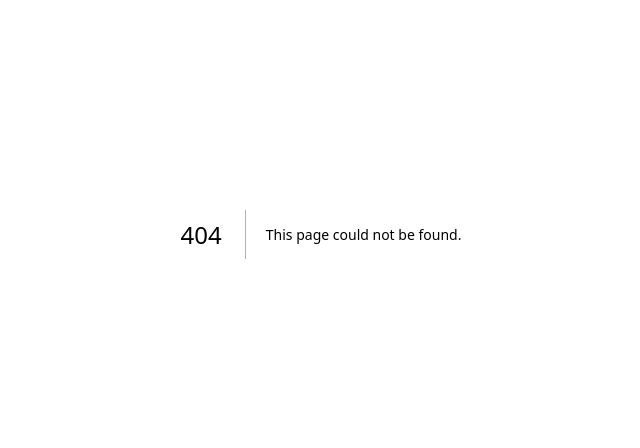
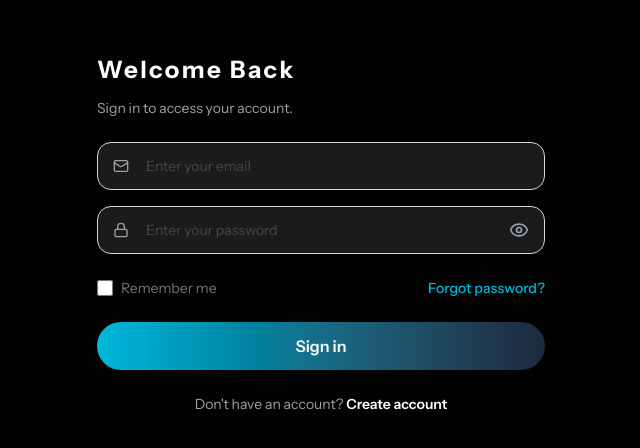
Before and after one commit to Missfavis-coder/PayAza, a Next.js app: page /auth/login in a window 1280 px wide. Before the commit this address had no page. Shown: the part 166-614 px from the top of the page, without its empty margins (319-959 px from the left). Built offline with nearby package versions, Linux system fonts and the light colour scheme; no server answers.

Commit message:
integrated the auth apis

```diff
--- /dev/null
+++ b/app/auth/login/page.tsx
@@ -0,0 +1,179 @@
+"use client";
+
+import { useState } from "react";
+import { Mail, Lock, EyeOff, Eye } from "lucide-react";
+import { useRouter } from "next/navigation";
+import Link from "next/link";
+import { toast } from "sonner";
+import { useAuth } from "@/lib/hooks/use-auth";
+
+
+type InputChangeEvent = React.ChangeEvent<HTMLInputElement>;
+
+export const dynamic = "force-dynamic";
+
+export default function SigninPage() {
+  const router = useRouter();
+  const { loginAsync, isLoggingIn } = useAuth();
+
+  const [payload, setPayload] = useState({
+    email: "",
+    password: "",
+  });
+
+  const [showPassword, setShowPassword] = useState(false);
+  const [rememberMe, setRememberMe] = useState(false);
+  const [error, setError] = useState<string | null>(null);
+
+  function handleOnChange(e: InputChangeEvent) {
+    const { name, value } = e.target;
+    setPayload(prev => ({
+      ...prev,
+      [name]: value,
+    }));
+    // Clear error when user starts typing
+    if (error) setError(null);
+  }
+
+  const handleSubmit = async (e: React.FormEvent) => {
+    e.preventDefault();
+
+    // Validation
+    if (!payload.email || !payload.password) {
+      setError("Please fill in all fields");
+      toast.error("Please fill in all fields");
+      return;
+    }
+
+    // Email validation
+    const emailRegex = /^[^\s@]+@[^\s@]+\.[^\s@]+$/;
+    if (!emailRegex.test(payload.email)) {
+      setError("Please enter a valid email address");
+      toast.error("Please enter a valid email address");
+      return;
+    }
+
+    try {
+      await loginAsync({
+        email: payload.email,
+        password: payload.password
+      });
+    } catch (err: any) {
+      setError(err?.message || "Login failed");
+    }
+  };
+
+  return (
+    <div className="flex min-h-screen">
+      <div className="w-full flex items-center justify-center p-6 lg:p-8 pt-24">
+        <div className="w-full max-w-md relative">
+
+          {/* Header */}
+          <div className="mb-6 relative">
+            <h1 className="text-2xl font-bold tracking-widest text-white mb-3">
+              Welcome Back
+            </h1>
+            <p className="text-neutral-400 text-sm">
+              Sign in to access your account.
+            </p>
+          </div>
+
+          {/* Error Alert */}
+          {error && (
+            <div className="mb-4 p-3 rounded-lg bg-red-500/10 border border-red-500/50 text-red-400 text-sm">
+              {error}
+            </div>
+          )}
+
+          {/* Sign In Form */}
+          <form onSubmit={handleSubmit} className="space-y-6 mb-6" autoComplete="off">
+            <div className="space-y-4">
+
+              <div>
+                <div className="relative group">
+                  <input
+                    name="email"
+                    type="email"
+                    value={payload.email}
+                    onChange={handleOnChange}
+                    placeholder="Enter your email"
+                    className="h-12 pl-12 pr-4 w-full rounded-xl border border-gray-300 dark:border-neutral-700 text-neutral-500 dark:text-white text-sm outline-none focus:ring-1 focus:border-none focus:ring-cyan-500 transition-all duration-200 bg-white/10"
+                    autoComplete="off"
+                    required
+                  />
+                  <Mail className="w-4 h-4 absolute left-4 top-1/2 -translate-y-1/2 text-neutral-400 group-focus-within:text-cyan-500 transition-colors" />
+                </div>
+              </div>
+
+              <div>
+                <div className="relative group">
+                  <Lock className="w-4 h-4 absolute left-4 top-1/2 -translate-y-1/2 text-neutral-400 group-focus-within:text-cyan-500 transition-colors" />
+                  <input
+                    name="password"
+                    type={showPassword ? "text" : "password"}
+                    value={payload.password}
+                    onChange={handleOnChange}
+                    placeholder="Enter your password"
+                    className="h-12 pl-12 pr-12 w-full rounded-xl border border-gray-300 dark:border-neutral-700 text-gray-500 dark:text-white text-sm outline-none focus:ring-1 focus:ring-cyan-500 focus:border-none transition-all duration-200 bg-white/10"
+                    autoComplete="off"
+                    required
+                  />
+                  <button
+                    type="button"
+                    onClick={() => setShowPassword(!showPassword)}
+                    className="absolute right-4 top-1/2 -translate-y-1/2 text-gray-400 hover:text-gray-600 transition-colors"
+                  >
+                    {showPassword ? <EyeOff className="w-5 h-5" /> : <Eye className="w-5 h-5" />}
+                  </button>
+                </div>
+              </div>
+
+            </div>
+
+            <div className="flex items-center justify-between text-sm">
+              <label className="flex items-center space-x-2 cursor-pointer">
+                <input
+                  type="checkbox"
+                  checked={rememberMe}
+                  onChange={(e) => setRememberMe(e.target.checked)}
+                  className="w-4 h-4"
+                  autoComplete="off"
+                />
+                <span className="text-gray-500 dark:text-neutral-400">Remember me</span>
+              </label>
+              <Link href="/forgot-password" className="text-cyan-500 hover:text-cyan-400 font-medium transition-colors">
+                Forgot password?
+              </Link>
+            </div>
+
+            <button
+              type="submit"
+              className="w-full h-12 flex items-center justify-center bg-gradient-to-r from-cyan-500 to-slate-800 hover:opacity-90 text-white font-semibold rounded-full transition-all duration-200 transform hover:scale-[1.02] active:scale-[0.98] cursor-pointer disabled:opacity-50 disabled:cursor-not-allowed"
+              disabled={isLoggingIn}
+            >
+              {isLoggingIn ? (
+                <div className="flex items-center gap-2">
+                  <div className="w-4 h-4 border-2 border-white/30 border-t-white rounded-full animate-spin" />
+                  Signing in...
+                </div>
+              ) : (
+                "Sign in"
+              )}
+            </button>
+          </form>
+
+          <div className="mt-4 text-center text-sm">
+            <p className="text-neutral-400">
+              Don't have an account?{" "}
+              <Link href="/signup" className="text-white hover:text-cyan-400 font-semibold transition-colors">
+                Create account
+              </Link>
+            </p>
+          </div>
+
+
+        </div>
+      </div>
+    </div>
+  );
+}
--- a/app/dashboard/page.tsx
+++ b/app/dashboard/page.tsx
@@ -9,10 +9,14 @@ import { StatsCards } from "@/components/layouts/dashboard/stats-card";
 import { ActionRail } from "@/components/layouts/dashboard/action-buttons";
 import { ChartAreaInteractive } from "@/components/layouts/dashboard/charts";
 import { RecentTable } from "@/components/layouts/dashboard/recent-transactions";
+import { useAuth } from "@/lib/hooks/use-auth";
 ///import { redirectToIntegration } from "@/lib/utils/redirect";
 
 const page = () => {
+  const { user, isLoading } = useAuth();
+  console.log(user)
   const router = useRouter();
+
 
   return (
     <div className="flex bg-background flex-1 flex-col">
@@ -22,7 +26,7 @@ const page = () => {
             <div className="flex-1 min-w-0">
               <h1 className="md:text-xl text-lg font-medium gap-1 md:gap-2 flex flex-wrap items-center">
                 <span className="text-sm md:text-base">
-                  Welcome Back, Adeshola !!
+                  Welcome Back, {user?.name ?? "User"} !!
                 </span>
               </h1>
               <p className="text-muted-foreground text-xs md:text-sm mt-1">
--- a/app/layout.tsx
+++ b/app/layout.tsx
@@ -4,6 +4,7 @@ import { Viewport } from "next";
 import { Instrument_Sans } from "next/font/google";
 import { ThemeProvider } from "next-themes";
 import { Toaster } from "@/components/ui/sonner";
+import Providers from "@/components/providers/query";
 
 const instrumentSans = Instrument_Sans({
   subsets: ["latin"],
@@ -26,16 +27,16 @@ export default function RootLayout({
   return (
     <html lang="en" className={`${instrumentSans.variable} `} suppressHydrationWarning>
       <body className={`${instrumentSans.className}`}>
-          <ThemeProvider
-            attribute="class"
-            defaultTheme="light"
-            forcedTheme="light"
-            enableSystem={false}
-            disableTransitionOnChange
-          >
+
+
+          <Providers>
+
+
+
+
               {children}
               <Toaster position="top-center" />
-          </ThemeProvider>
+              </Providers>
       </body>
     </html>
   );
--- a/components/layouts/dashboard/header.tsx
+++ b/components/layouts/dashboard/header.tsx
@@ -15,6 +15,7 @@ import {
 } from "@/components/ui/dropdown-menu";
 import { LogOut, Settings, CreditCard, Bell } from "lucide-react";
 import Link from "next/link";
+import { useAuth } from "@/lib/hooks/use-auth";
 
 function getInitials(name?: string, givenName?: string, familyName?: string): string {
   if (name) {
@@ -34,6 +35,7 @@ function getInitials(name?: string, givenName?: string, familyName?: string): st
 }
 
 export function SiteHeader() {
+  const {logout} = useAuth();
   const path = usePathname();
   const last = path.split("/")[path.split("/").length - 1];
 
@@ -55,6 +57,49 @@ export function SiteHeader() {
             </Button>
           </Link>
 
+          <DropdownMenu>
+            <DropdownMenuTrigger asChild>
+              <Button variant="ghost" className="relative h-8 w-8 rounded-full">
+                <Avatar className="h-8 w-8">
+                  <AvatarImage src={""} />
+                  <AvatarFallback className="text-xs font-semibold">
+                    AO
+                  </AvatarFallback>
+                </Avatar>
+              </Button>
+            </DropdownMenuTrigger>
+          <DropdownMenuContent className="w-56" align="end">
+            <DropdownMenuLabel className="font-normal">
+              <div className="flex flex-col space-y-1">
+                <p className="text-sm font-medium leading-none">Adeshola</p>
+              </div>
+            </DropdownMenuLabel>
+            <DropdownMenuSeparator />
+            <DropdownMenuGroup>
+              <DropdownMenuItem asChild>
+                <Link href="/dashboard/settings" className="flex w-full items-center cursor-pointer">
+                  <Settings className="mr-2 h-4 w-4" />
+                  <span>Settings</span>
+                </Link>
+              </DropdownMenuItem>
+              <DropdownMenuItem asChild>
+                <Link href="/dashboard/wallet" className="flex w-full items-center cursor-pointer">
+                  <CreditCard className="mr-2 h-4 w-4" />
+                  <span>Wallet</span>
+                </Link>
+              </DropdownMenuItem>
+            </DropdownMenuGroup>
+            <DropdownMenuSeparator />
+            <DropdownMenuItem
+              className="text-destructive focus:bg-destructive focus:text-destructive-foreground cursor-pointer"
+              onClick={()=>("")}
+            >
+              <LogOut className="mr-2 h-4 w-4" />
+              <span>Log out</span>
+            </DropdownMenuItem>
+          </DropdownMenuContent>
+          </DropdownMenu>
+
 
         </div>
       </div>
--- /dev/null
+++ b/components/providers/query.tsx
@@ -0,0 +1,15 @@
+// app/providers.tsx
+"use client";
+
+import { QueryClient, QueryClientProvider } from "@tanstack/react-query";
+import { ReactNode, useState } from "react";
+
+export default function Providers({ children }: { children: ReactNode }) {
+  const [queryClient] = useState(() => new QueryClient());
+
+  return (
+    <QueryClientProvider client={queryClient}>
+      {children}
+    </QueryClientProvider>
+  );
+}
--- a/lib/hooks/use-auth.ts
+++ b/lib/hooks/use-auth.ts
@@ -15,21 +15,17 @@ export function useAuth(enabled: boolean = true) {
   // GET CURRENT USER
   const meQuery = useQuery({
     queryKey: queryKeys.auth.me(),
+
     queryFn: async () => {
-      try {
-        const user = await authService.getMe();
-        return user;
-      } catch (error) {
-        // If unauthorized, don't throw to prevent error boundaries
-        if (error instanceof ApiError && error.status === 401) {
-          return null;
-        }
-        throw error;
-      }
+      return await authService.getMe();
+    // Extract the data property from the response
     },
-    enabled,
+
+    enabled: typeof window !== "undefined",
+
     staleTime: 5 * 60 * 1000,
     gcTime: 15 * 60 * 1000,
+
     retry: (failureCount, error) => {
       if (error instanceof ApiError && error.status === 401) return false;
       return failureCount < 2;
@@ -50,8 +46,8 @@ export function useAuth(enabled: boolean = true) {
       router.push("/dashboard");
     },
     onError: (error: any) => {
-      const message = error?.message || "Login failed. Please check your credentials.";
-      toast.error(message);
+       "Login failed. Please check your credentials.";
+
     },
   });
 
@@ -114,7 +110,7 @@ export function useAuth(enabled: boolean = true) {
   });
 
   return {
-    // User data and auth state
+
     user: meQuery.data ?? null,
     isAuthenticated: !!meQuery.data,
     isLoading: meQuery.isLoading,
--- a/lib/services/auth.service.ts
+++ b/lib/services/auth.service.ts
@@ -112,8 +112,8 @@ export const authService = {
 
     const result = response.data;
 
-    if (!result.success || !result.data) {
-      throw new Error(result.message || result.error || "Login failed");
+    if ( !result.data) {
+      throw new Error(result.message || "Login failed");
     }
 
     // Store tokens from login response
@@ -144,34 +144,18 @@ export const authService = {
     return result.data.user;
   },
 
-  // GET CURRENT USER - Updated to use stored tokens
   async getMe(): Promise<User | null> {
-    try {
-      const accessToken = tokenStorage.getAccessToken();
-      if (!accessToken) {
-        return null;
-      }
+    const accessToken = tokenStorage.getAccessToken();
+    if (!accessToken) return null;
 
-      const response = await axiosInstance.get<
-        BackendTokenResponse<MeResponse>
-      >("/auth/me");
+    const response = await axiosInstance.get("/auth/me");
 
-      const result = response.data;
+    const result = response.data;
 
-      if (!result.success || !result.data) {
-        return null;
-      }
+    if (!result?.data) return null;
 
-      return result.data.user;
-    } catch (error) {
-      // If unauthorized, clear tokens
-      if (axios.isAxiosError(error) && error.response?.status === 401) {
-        clearAuthTokens();
-      }
-      return null;
-    }
+    return result.data;
   },
-
   // REFRESH TOKEN - Updated to handle token refresh
   async refreshToken(): Promise<{ accessToken: string; refreshToken: string } | null> {
     try {
--- a/lib/types/auth.ts
+++ b/lib/types/auth.ts
@@ -44,6 +44,8 @@ export interface User {
   id: string;
   name: string;
   email: string;
+  phone?: string;      // Optional since it might not always be returned
+  role?: string;
 
 }
 
```
